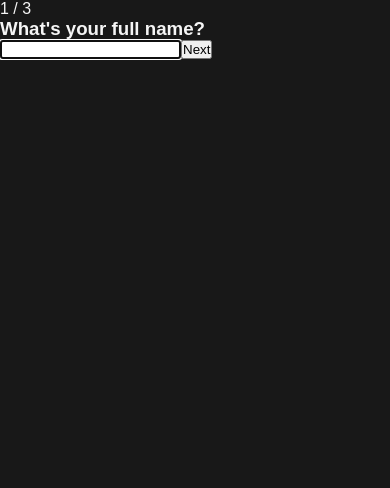
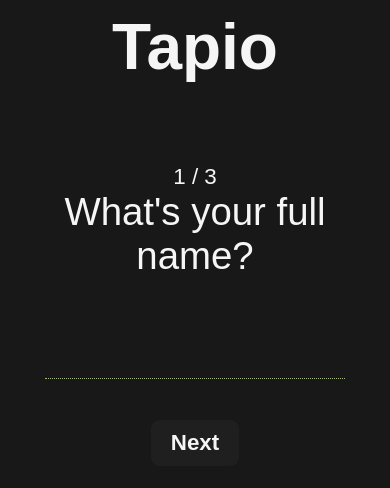
Before and after one commit to DavidTangarife/tapio_front-end, a React (Vite) app: page /setup in a window 390 px wide. Shown: the top 488 px of the page. Built offline with nearby package versions, Linux system fonts and the light colour scheme; a web font is replaced by a local one.

Commit message:
Styling for setup form and add to board pop up

```diff
--- /dev/null
+++ b/src/app/routes/AccountSetUp.css
@@ -0,0 +1,74 @@
+.form-container {
+    width: 100%;
+    max-width: 100%;
+    padding: 10px;
+    display: flex;
+    flex-direction: column;
+    align-items: center;
+}
+.logo {
+    text-align: center;
+    margin-top: 0;
+}
+.setup-form {
+    max-width: 600px;
+    margin-top: 5rem;
+}
+.setupform.animate {
+    animation: slidein 0.5s 1;
+}
+.setupform.animate-back {
+    animation: slideback 0.5s 1;
+}
+.setup-step-count {
+    text-align: center;
+    font-family: var(--font-stylised);
+    font-size: var( --font-size-title);
+}
+.setup-btn-container {
+    display: flex;
+    flex-direction: row;
+    justify-content: center;
+    align-items: center;
+    gap: 120px;
+
+}
+.setup-btn {
+    margin-top: 40px;
+    padding: 10px 20px;
+    border-radius: var(--border-radius);
+    font-family: var(--font-stylised);
+    font-size: var(--font-size-title);
+    color: var(--font-color-offwhite);
+    font-weight: var(--font-weight-bold);
+    background-color: var(--color-primary);
+    border: 1px solid var(--color-font-dark)
+}
+.setup-btn:hover {
+    border: var(--border-green-dark-mode);
+    cursor: pointer;
+}
+.setup-btn.setup-btn-final {
+   background-image: var(--color-grad-green-dark-mode);
+   color: var(--color-font-dark);
+}
+.setup-btn.setup-btn-final:hover {
+    background: #21950c;
+    border: none;
+}
+
+@media (max-width: 480px) {
+    .form-container {
+        justify-content: center;
+    }
+}
+@keyframes slidein {
+  from {
+    transform: translateX(100px);
+    opacity: 0;
+  }
+  to {
+    transform: translateX(0);
+    opacity: 1
+  }
+}
--- a/src/app/routes/AccountSetUp.tsx
+++ b/src/app/routes/AccountSetUp.tsx
@@ -1,6 +1,7 @@
 import { FormInput } from "../../components/ui/SetupForm";
 import { useSetupForm } from "../../hooks/useSetupForm";
 import { useFormData } from "../../hooks/useFormData"
+import "./AccountSetUp.css"
 
 import { useNavigate } from "react-router-dom"
 import type { FormEvent } from "react"
@@ -87,12 +88,25 @@
 
   return (
     <>
-      <form onSubmit={ onNext }>
-        <p>{ currentStep + 1} / { steps.length }</p>
+    <section className="form-container">
+      <h1 className="logo">Tapio</h1>
+      <form className="setup-form "onSubmit={ onNext }>
+        <p className="setup-step-count">{ currentStep + 1} / { steps.length }</p>
         { step }
-        { !isFirstStep && <button type="button" onClick={ back }>Back</button> }
-        <button type="submit">{ isLastStep ? "Let's go" : "Next"}</button>
+
+        <div className="setup-btn-container">
+          { !isFirstStep && (
+            <button className="setup-btn" type="button" onClick={ back }>Back
+            </button>
+        )}
+          <button
+            type="submit"
+            className={isLastStep ? "setup-btn setup-btn-final" : "setup-btn"}>
+            { isLastStep ? "Let's go" : "Next"}
+          </button>
+        </div>
       </form>
+    </section>
     </>
   )
   }
--- a/src/app/routes/ViewEmail.css
+++ b/src/app/routes/ViewEmail.css
@@ -80,3 +80,6 @@
   cursor: pointer;
   border: var(--border-green-dark-mode);
 }
+.add-to-board-container {
+  position: relative;
+}
--- a/src/app/routes/ViewEmail.tsx
+++ b/src/app/routes/ViewEmail.tsx
@@ -1,11 +1,16 @@
 
 import { Link } from "react-router-dom";
+import { useState } from "react";
 import "./ViewEmail.css"
 import Button from "../../components/ui/Button"
 import ViewEmailActionButton from "../../components/ui/ViewEmailActionButton"
+import AddToBoardModal from "../../components/ui/AddToBoardModal";
 import { ViewKanbanOutlined, TouchAppOutlined, Reply, DeleteOutlined } from '@mui/icons-material';
 
 const ViewEmail = () => {
+    const [openModal, setOpenModal] = useState(false);
+     const modalData = "";
+
     return (
         <>
         <main>
@@ -42,33 +47,45 @@
               <ViewEmailActionButton
                 icon={Reply}
                 text="Reply"
+                value={modalData}
                 //onClick={handleReply}
               />
               <ViewEmailActionButton
                 icon={Reply}
                 text="Forward"
+                value={modalData}
                 iconSx={{ transform: 'scaleX(-1)' }}
                 //onClick={handleForward}
               />
               <ViewEmailActionButton
                 icon={TouchAppOutlined}
                 text="Tap up"
+                value={modalData}
                 //onClick{handleTapUp}
               />
-              <ViewEmailActionButton
+              <div className="add-to-board-container">
+                <ViewEmailActionButton
                 icon={ViewKanbanOutlined}
                 text="Add to Board"
-                //onClick{handleAddToBoard}
+                value={modalData}
+                onClick={() => setOpenModal(true)}
               />
+              {openModal && <AddToBoardModal closeModal={() => setOpenModal(false)}/>}
+              </div>
               <ViewEmailActionButton
                 icon={DeleteOutlined}
                 text="Delete"
-                //onClick{handleDelete}
+                value={modalData}
+                //onClick={handleDelete}
               />
+
             </div>
+
           </section>
         </main>
+
         </>
     )
 };
+
 export default ViewEmail;
--- /dev/null
+++ b/src/components/ui/AddToBoardModal.css
@@ -0,0 +1,24 @@
+aside {
+    position: absolute;
+    bottom: 110%;
+    right: -50%;
+    z-index: 100;
+    border: 1px solid #fff;
+    max-width: 300px;
+    background-color: var(--color-primary);
+    padding: 20px;
+    border-radius: var(--border-radius);
+}
+.modal-backdrop {
+    position: fixed;
+    top: 0;
+    left: 0;
+    z-index: 9;
+    width: 100%;
+    height: 100%;
+    background-color: rgba(0, 0, 0, 0.5);
+}
+form {
+    display: flex;
+    flex-direction: column;
+}
--- /dev/null
+++ b/src/components/ui/AddToBoardModal.tsx
@@ -0,0 +1,52 @@
+import "./AddToBoardModal.css"
+import { AddToBoardModalProps } from "../../types/types";
+import { useRef, useState } from "react";
+
+
+const AddToBoardModal = ({closeModal}: AddToBoardModalProps) => {
+  const modalInputRef = useRef<HTMLFormElement | null>(null);
+  const [isSubmitted, setIsSubmitted] = useState(false);
+
+  const handleSubmit = (e: React.FormEvent) => {
+    e.preventDefault();
+    if (modalInputRef.current) {
+      const modalInputData = new FormData(modalInputRef.current);
+      const formDataObject = Object.fromEntries(modalInputData);
+      console.log(formDataObject) //Data Object from the form to POST
+      modalInputRef.current.reset();
+      setIsSubmitted(true);
+      //Call the API here
+    }
+  }
+
+  return (
+    <>
+      <div className="modal-backdrop" onClick={closeModal} />
+        <aside>
+          {isSubmitted ? ( <div><h3>Added to Board</h3></div>) : (
+        <div className="form-container">
+          <h3>Create opportunity</h3>
+          <form ref={modalInputRef} onSubmit={handleSubmit}>
+            <label>
+            Company Name:
+            <input  type="text" name="companyname" />
+          </label>
+          <label>
+            Color:
+            <input type="text" name="color" />
+          </label>
+          <select name="board">
+            <option value="Applied">Applied</option>
+            <option value="Interviewing">Interviewing</option>
+            <option value="Fuckers">Fuckers</option>
+            <option value="Other">Other</option>
+          </select>
+          <button type="submit">Submit</button>
+          </form>
+        </div>
+         )}
+          </aside>
+      </>
+  );
+};
+export default AddToBoardModal;
--- /dev/null
+++ b/src/components/ui/SetupForm.css
@@ -0,0 +1,41 @@
+.setup-form-title {
+    text-align: center;
+    font-family: var(--font-stylised);
+    font-size: 3rem;
+    font-weight: 400;
+    margin-bottom: 40px;
+}
+.setup-usr-input {
+    margin: 0 auto;
+    max-width: 500px;
+    border: none;
+    background-color: #181818;
+    height: 50px;
+    padding: 30px 20px;
+    font-family: var(--font-bodycopy);
+    font-weight: 600;
+    font-size: 2rem;
+    text-align: center;
+    border-bottom: 1px dotted var(--color-green-dark-mode);
+    caret-color: var(--color-green-dark-mode);
+}
+.setup-usr-input:focus {
+    outline: none;
+}
+.setup-usr-input::selection {
+    background-color: rgba(33, 149, 12, 0.2);
+}
+.setup-form input::-webkit-input-placeholder {
+    font-weight: 200;
+}
+
+@media (max-width: 480px) {
+    .setup-form-title {
+        font-size: 2.4em;
+    }
+    .setup-usr-input {
+        max-width: 300px;
+        font-size: 1.8rem;
+    }
+
+}
--- a/src/components/ui/SetupForm.tsx
+++ b/src/components/ui/SetupForm.tsx
@@ -1,4 +1,5 @@
 import type { ChangeEvent } from 'react'
+import "./SetupForm.css"
 
 type FormInputProps = {
   label: string,
@@ -12,8 +13,9 @@
 export const FormInput = (props: FormInputProps) => {
   return (
     <>
-      <h3>{props.label}</h3>
+      <h3 className="setup-form-title">{props.label}</h3>
       <input
+        className="setup-usr-input"
         type={props.type}
         name={props.name}
         value={props.value}
--- a/src/types/types.ts
+++ b/src/types/types.ts
@@ -20,6 +20,11 @@
 export interface ViewEmailActionButtonProps {
   icon: React.ElementType;
   text: string;
+  value: string;
   onClick?: () => void;
   iconSx?: object;
 }
+
+export interface AddToBoardModalProps {
+  closeModal: () => void;
+}
```
